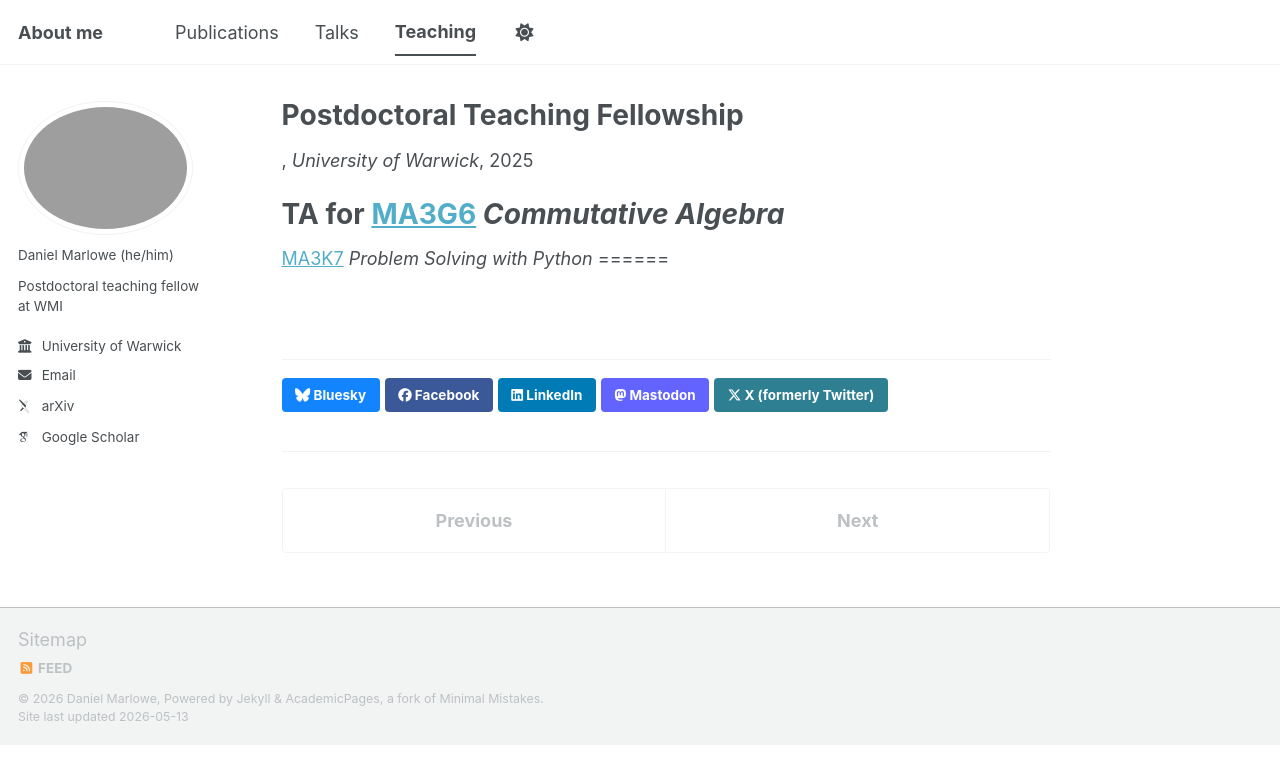
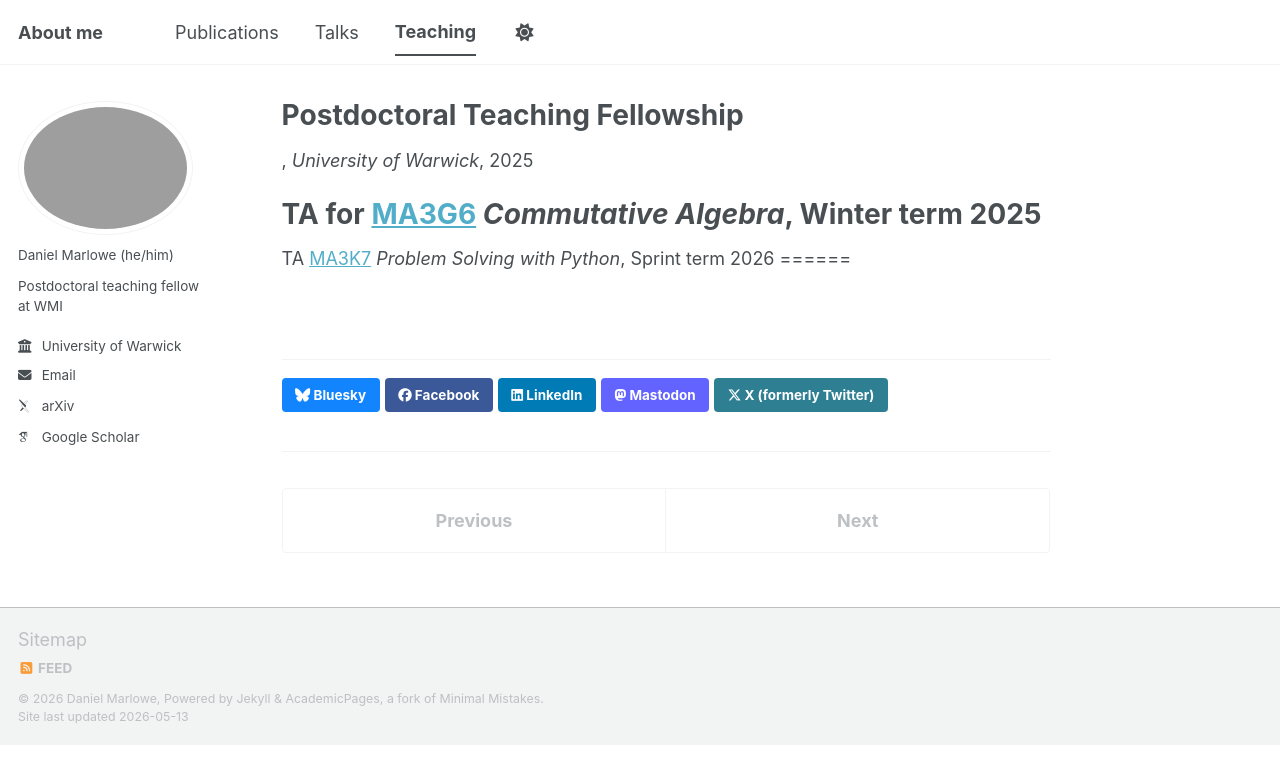
Before and after one commit to dmarl/dmarl.github.io, a Jekyll site: the page built from _teaching/2014-spring-teaching-1.md, in a window 1280 px wide. Shown: the top 784 px of the page. Built offline with Jekyll 4.4.1, drawn with Linux system fonts in a browser that asks for light colours; some web fonts are replaced; a script bundle is joined from its source files by our own code; library files that are not in the unit come from our copies.

Commit message:
Update 2014-spring-teaching-1.md

```diff
--- a/_teaching/2014-spring-teaching-1.md
+++ b/_teaching/2014-spring-teaching-1.md
@@ -7,7 +7,7 @@ venue: "University of Warwick"
 date: 2025-09-01
 location:
 ---
-TA for [MA3G6](https://warwick.ac.uk/fac/sci/maths/currentstudents/modules/ma3g6/) _Commutative Algebra_
+TA for [MA3G6](https://warwick.ac.uk/fac/sci/maths/currentstudents/modules/ma3g6/) _Commutative Algebra_, Winter term 2025
 ======
-[MA3K7](https://warwick.ac.uk/fac/sci/maths/currentstudents/modules/ma3k7/) _Problem Solving with Python_
+TA [MA3K7](https://warwick.ac.uk/fac/sci/maths/currentstudents/modules/ma3k7/) _Problem Solving with Python_, Sprint term 2026
 ======
```
